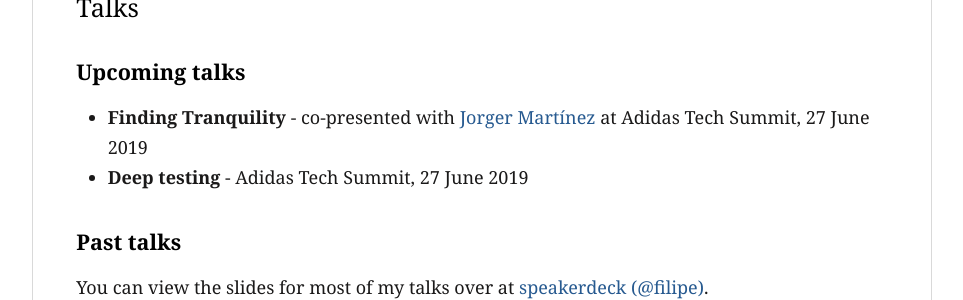
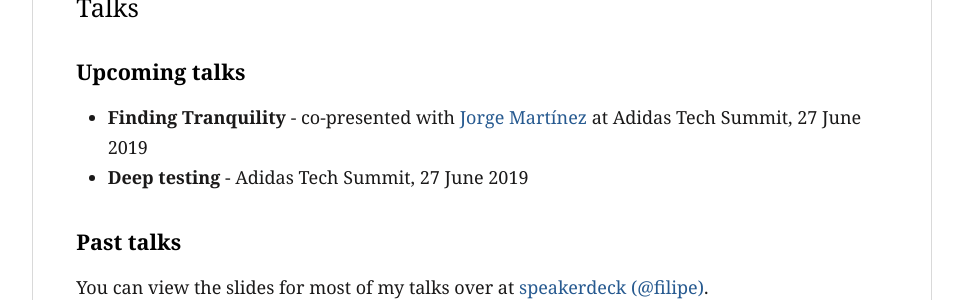
Before and after one commit to filfreire/filfreire.github.io, a Jekyll site: the page built from projects.md, in a window 1280 px wide and 900 px high, scrolled down 1301 px. Shown: the part 155-455 px from the top of the window, without its empty margins (158-1121 px from the left). Built offline with Jekyll 4.4.1, drawn with Linux system fonts in a browser that asks for light colours.

Commit message:
fix typo

```diff
--- a/projects.md
+++ b/projects.md
@@ -36,7 +36,7 @@ I'm trying to contribute to OSS every day, projects I contributed in a way so fa
 
 ### Upcoming talks
 
-- **Finding Tranquility** - co-presented with [Jorger Martínez](https://www.linkedin.com/in/jmromanos/) at Adidas Tech Summit, 27 June 2019
+- **Finding Tranquility** - co-presented with [Jorge Martínez](https://www.linkedin.com/in/jmromanos/) at Adidas Tech Summit, 27 June 2019
 - **Deep testing** - Adidas Tech Summit, 27 June 2019
 
 ### Past talks
```
